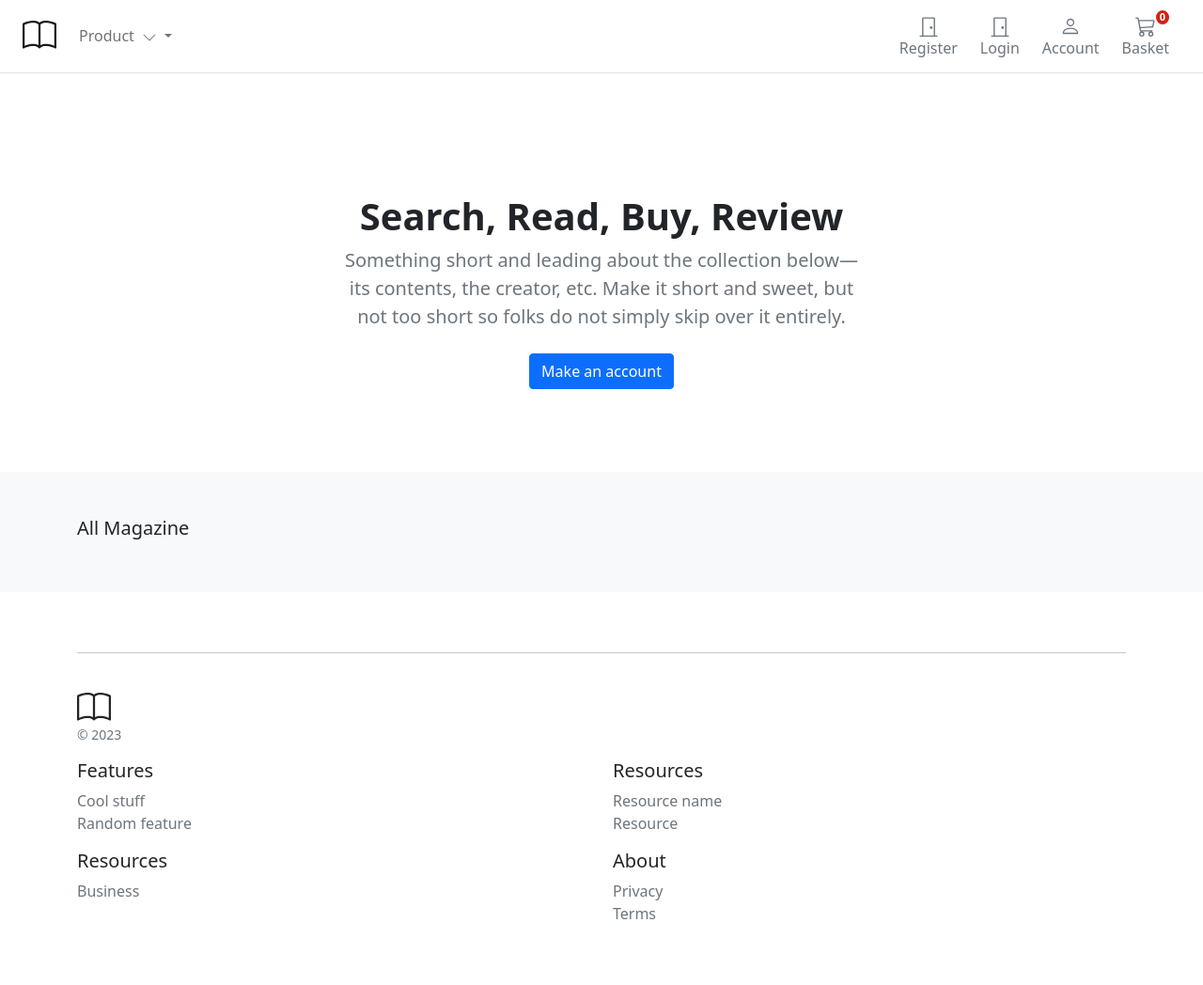
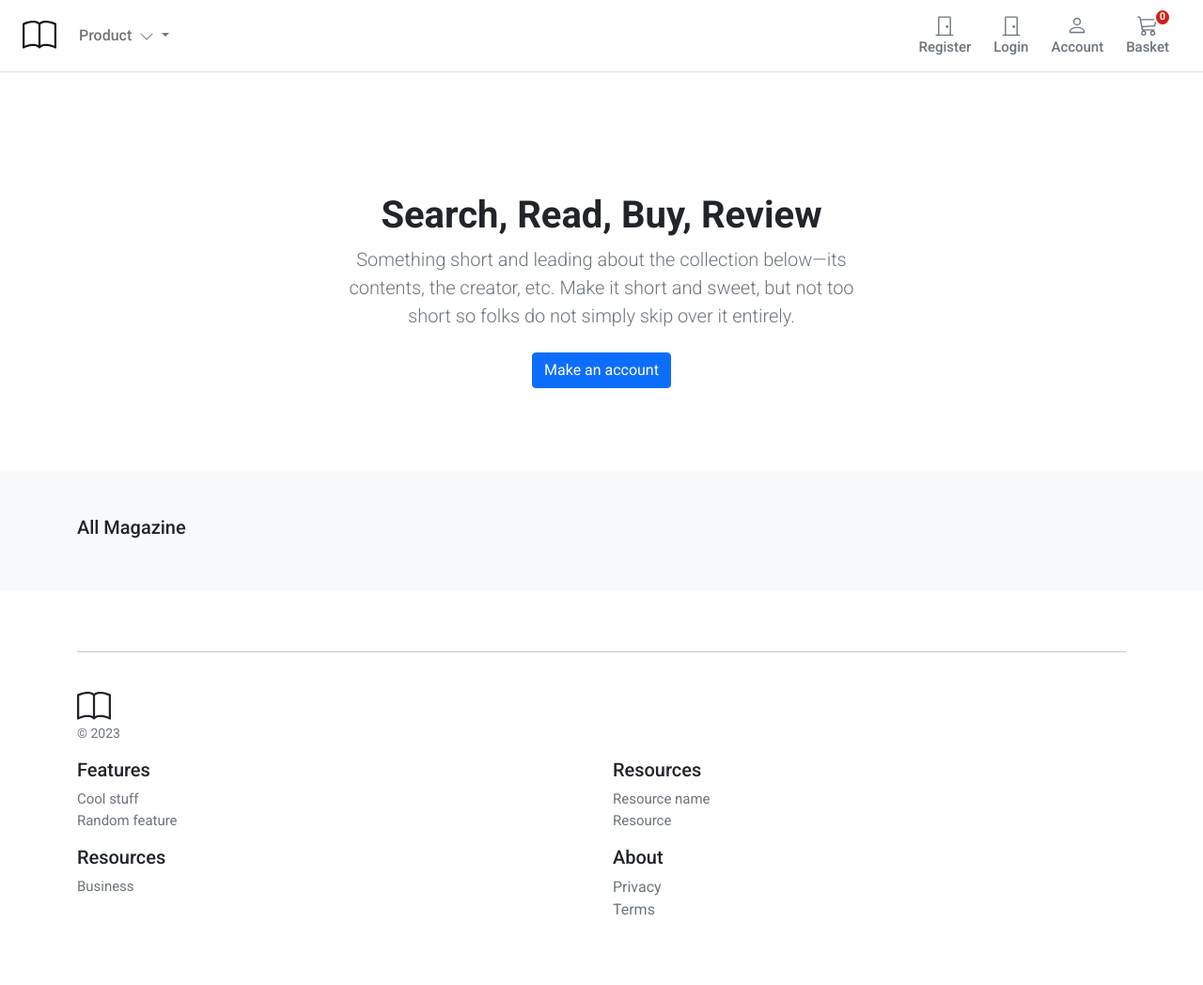
Before and after one commit to mamuzaan/Portfolio_MS5, a Django app: page / in a window 1280 px wide. Shown: the whole page at 94% size. After the commit the page ends 974 px from the top, so only its background shows below. Run offline with Django 3.2, Linux system fonts and the light colour scheme; data that the repository does not hold is empty; parts of the project's set-up code (start-up, migrations or seed data) failed here and were passed over.

Commit message:
Added font style

```diff
--- a/static/css/base.css
+++ b/static/css/base.css
@@ -1,3 +1,24 @@
+/* Fonts */
+@import url('https://fonts.googleapis.com/css2?family=Roboto:wght@300;400;500;700&display=swap');
+html, body, p, div{
+    letter-spacing: -0.02px;
+    font-family: 'Roboto', sans-serif;
+}
+.fs12{
+    font-size: 12px;
+}
+.fs15{
+    font-size: 0.9375rem;
+}
+
+.fw300{
+    font-weight: 300;
+}
+.fw500{
+    font-weight: 500;
+}
+
+/* basket */
 .basket-qty{
     color: #fff;
     background: #d42114;
```
